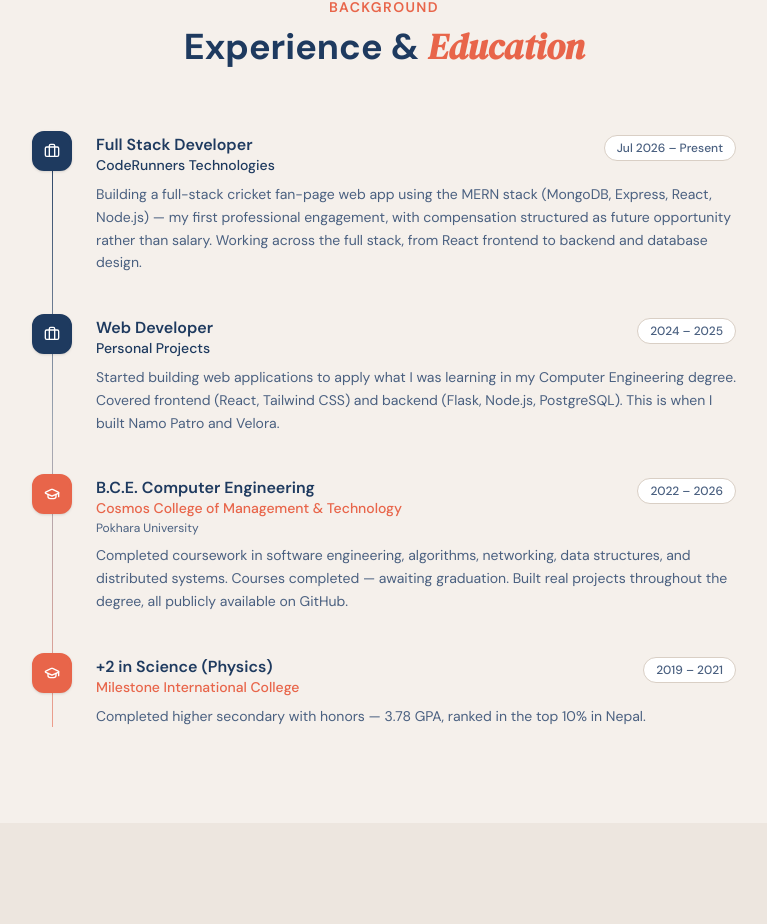
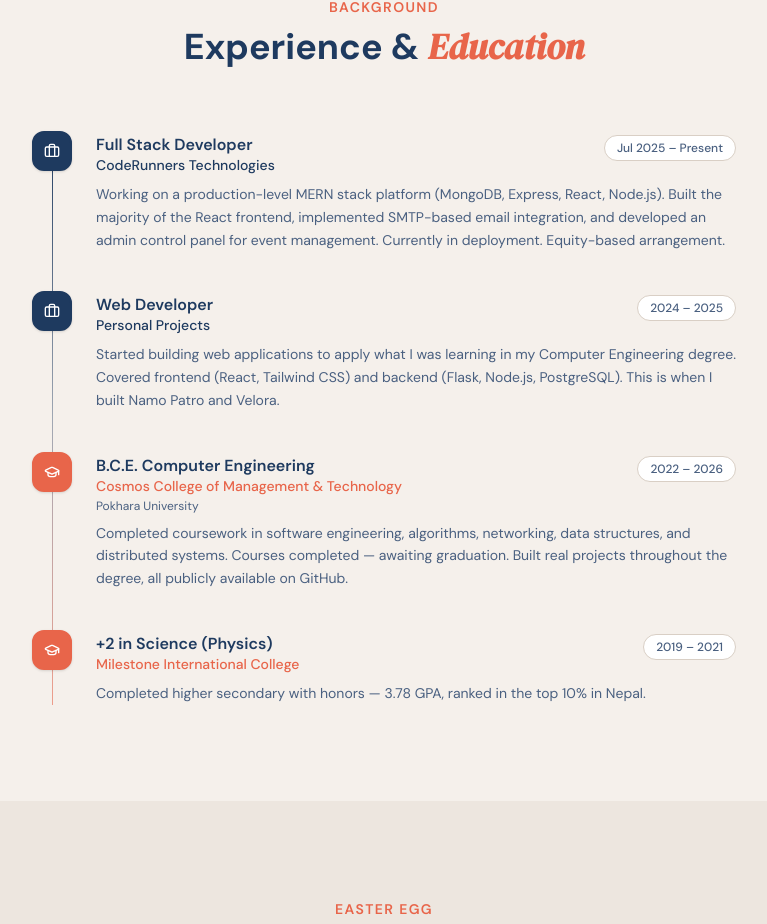
Before and after one commit to sc8134/Portfolio, a React (Vite) app: page / in a window 1280 px wide. Shown: the part 4237-5161 px from the top of the page, without its empty margins (256-1023 px from the left). Built offline with nearby package versions, Linux system fonts and the light colour scheme.

Commit message:
Update CodeRunners Technologies role: accurate description, correct dates, no project name revealed

```diff
--- a/src/data/experience.ts
+++ b/src/data/experience.ts
@@ -5,9 +5,9 @@
     id: 1,
     role: 'Full Stack Developer',
     company: 'CodeRunners Technologies',
-    period: 'Jul 2026 – Present',
+    period: 'Jul 2025 – Present',
     description:
-      'Building a full-stack cricket fan-page web app using the MERN stack (MongoDB, Express, React, Node.js) — my first professional engagement, with compensation structured as future opportunity rather than salary. Working across the full stack, from React frontend to backend and database design.',
+      'Working on a production-level MERN stack platform (MongoDB, Express, React, Node.js). Built the majority of the React frontend, implemented SMTP-based email integration, and developed an admin control panel for event management. Currently in deployment. Equity-based arrangement.',
     type: 'work',
   },
   {
```
